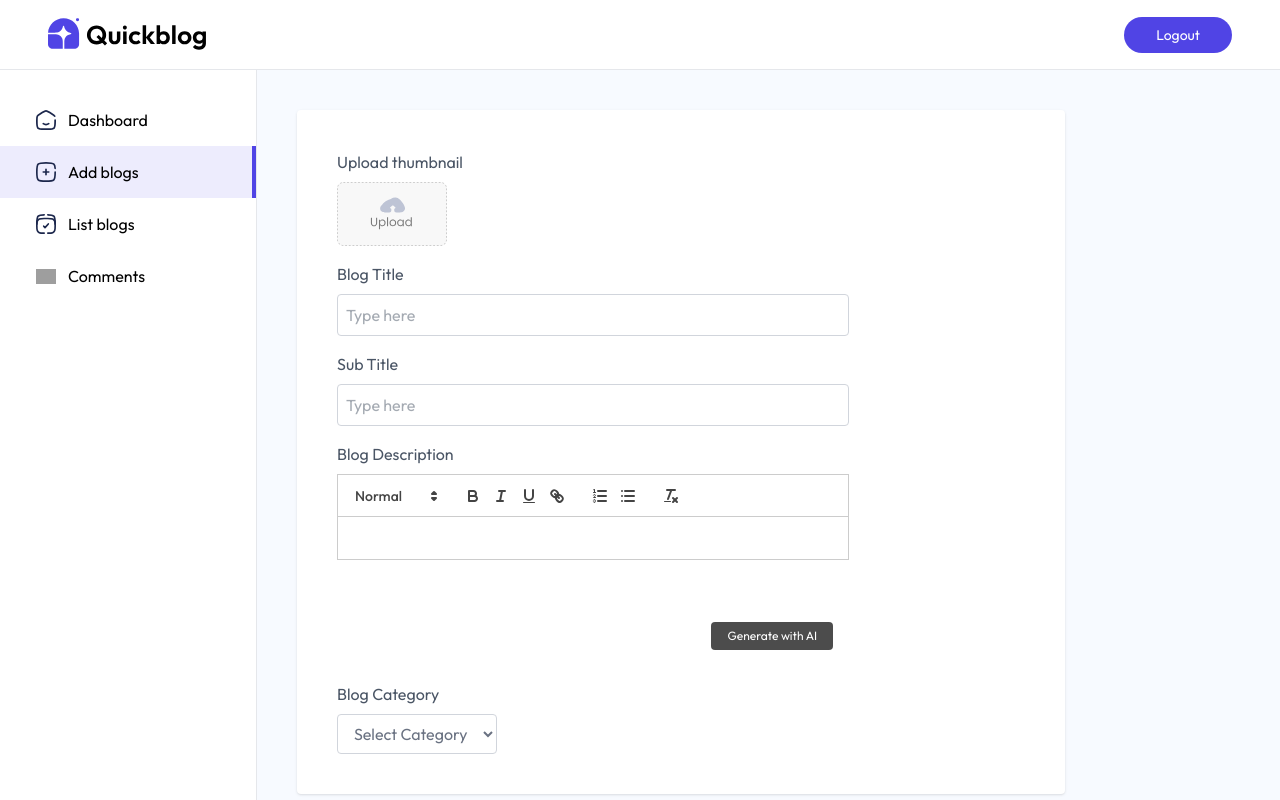
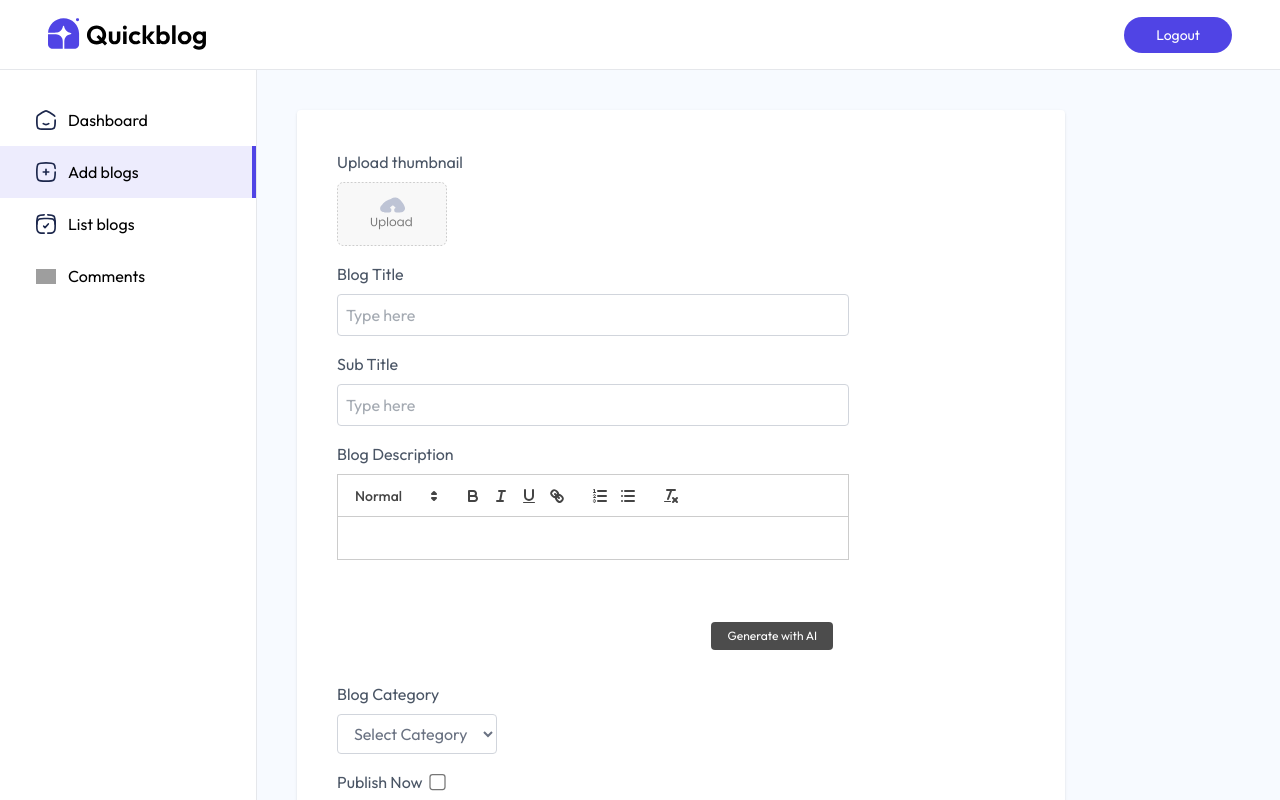
Before and after one commit to BiyangaKalupahana/QuickBlog, a React (Vite) app in the folder client/: page /admin/addBlog in a window 1280 px wide. Built offline with nearby package versions, Linux system fonts and the light colour scheme; grey boxes are pictures that could not be loaded.

Commit message:
form finish

```diff
--- a/client/src/pages/admin/AddBlog.jsx
+++ b/client/src/pages/admin/AddBlog.jsx
@@ -59,6 +59,13 @@ const AddBlog = () => {
       })}
      </select>
 
+     <div className='flex gap-2 mt-4'>
+      <p>Publish Now</p>
+      <input type="checkbox" checked={isPublished} className='scale-125 cursor-pointer' onChange={e => setIsPublished(e.target.checked)} />
+     </div>
+
+     <button type='button' className='mt-8 w-40 h-10 bg-primary text-white rounded cursor-pointer text-sm'>Add Blog</button>
+
       </div>
     </form>
   )
```
